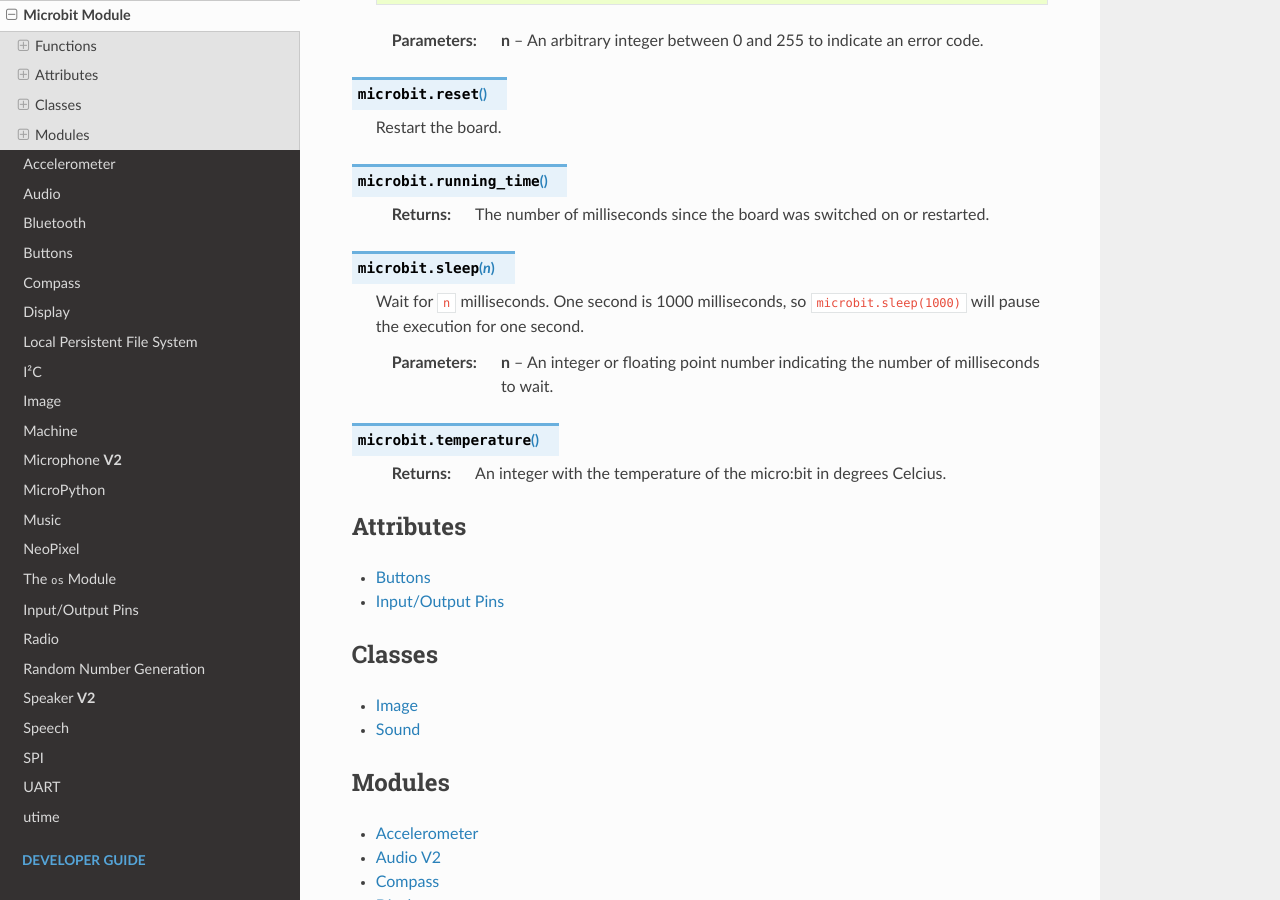
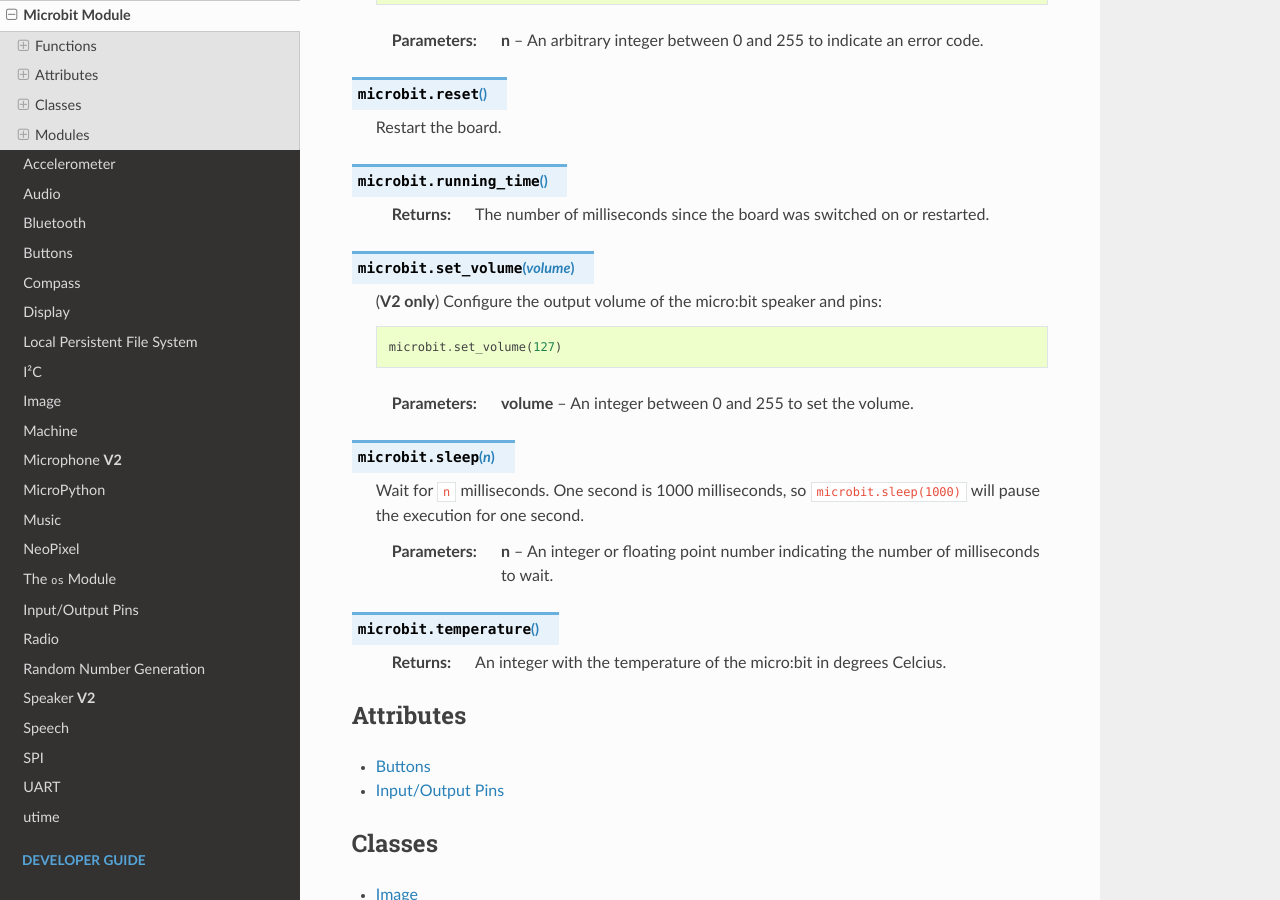
Before and after one commit to bbcmicrobit/micropython, a Sphinx documentation site: the page built from docs/microbit.rst, in a window 1280 px wide and 900 px high, scrolled down 402 px. Built offline with Sphinx 7.4.7 and the Read the Docs theme 2.0.0, drawn with Linux system fonts in a browser that asks for light colours; pages that are not in the unit, such as notebooks, are missing from menus.

Commit message:
docs: Add microbit.set_volume() info.

```diff
--- a/docs/microbit.rst
+++ b/docs/microbit.rst
@@ -30,6 +30,16 @@
 
     :returns: The number of milliseconds since the board was switched on or
         restarted.
+
+
+.. py:function:: set_volume(volume)
+
+    (**V2 only**) Configure the output volume of the micro:bit speaker and
+    pins::
+
+        microbit.set_volume(127)
+
+    :param volume: An integer between 0 and 255 to set the volume.
 
 
 .. py:function:: sleep(n)
```
